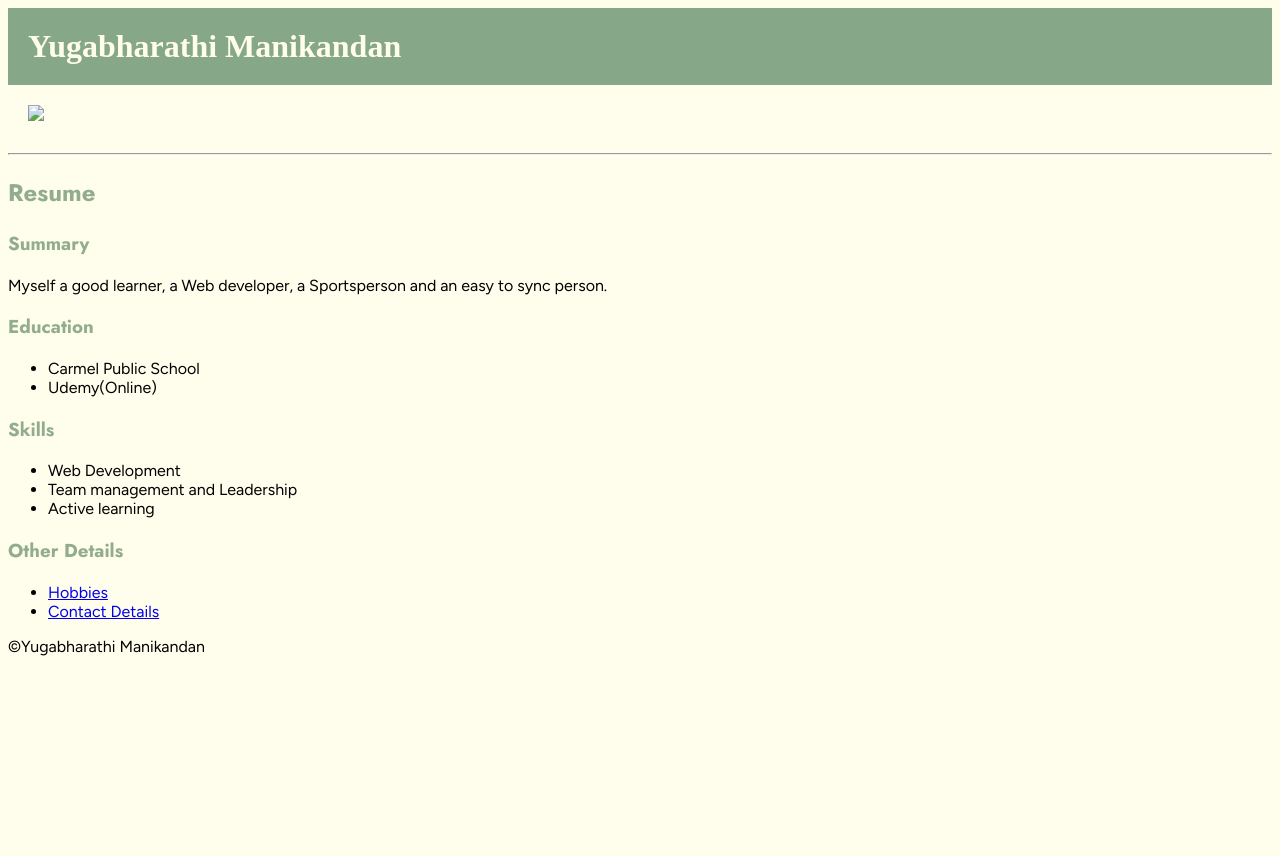
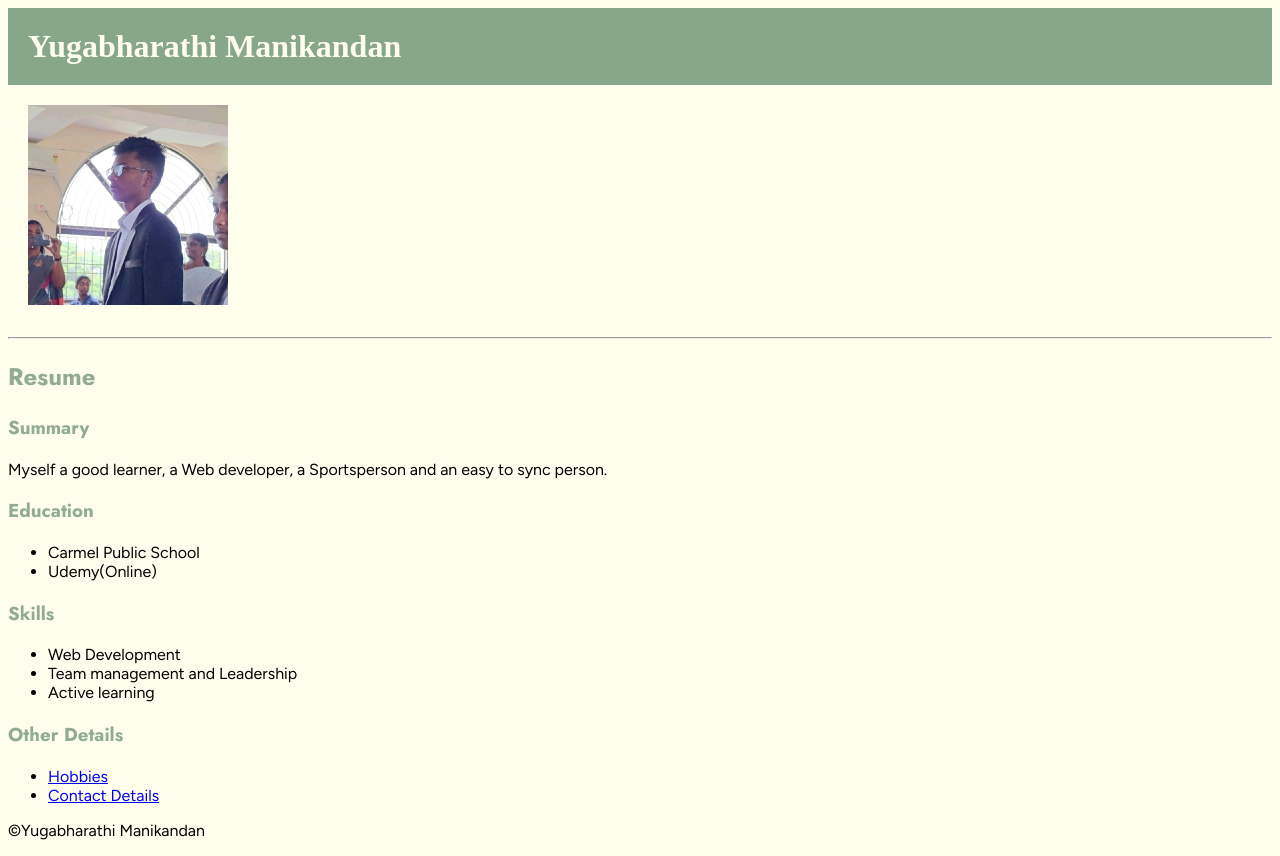
Before and after one commit to Yugabharathi-wdev/Resume, a plain HTML site: page index.html in a window 1280 px wide. Before the commit the page ends 800 px from the top, so only its background shows below. Drawn offline with Linux system fonts and the light colour scheme.

Commit message:
Update index.html

```diff
--- a/index.html
+++ b/index.html
@@ -13,7 +13,7 @@
 <body>
 
     <h1>Yugabharathi Manikandan</h1>
-    <img src="Myself.jfif" height="200px">
+    <img src="Myself.jpg" height="200px">
     <hr />
     <h2>Resume</h2>
     <h3>Summary</h3>
```
